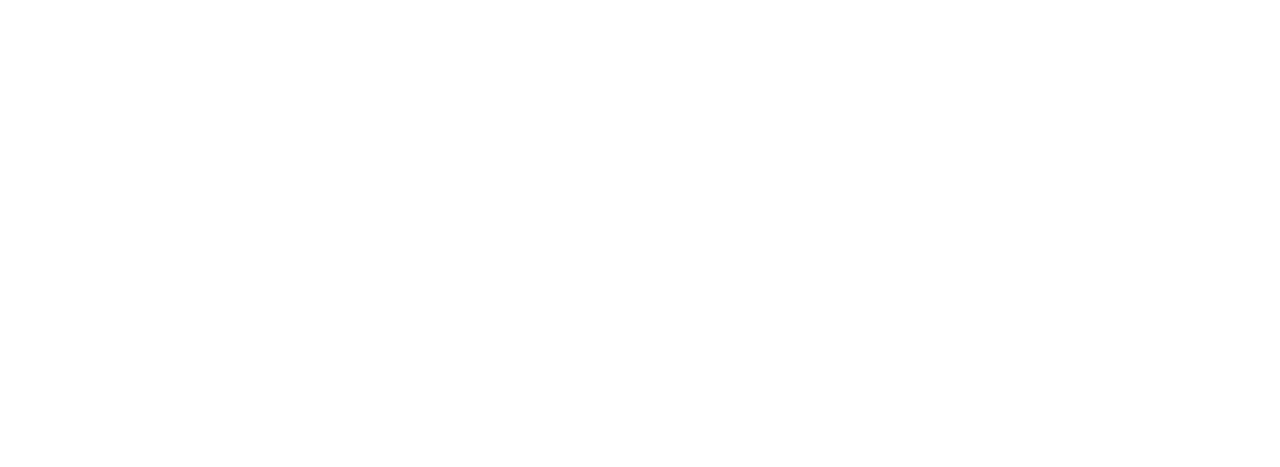
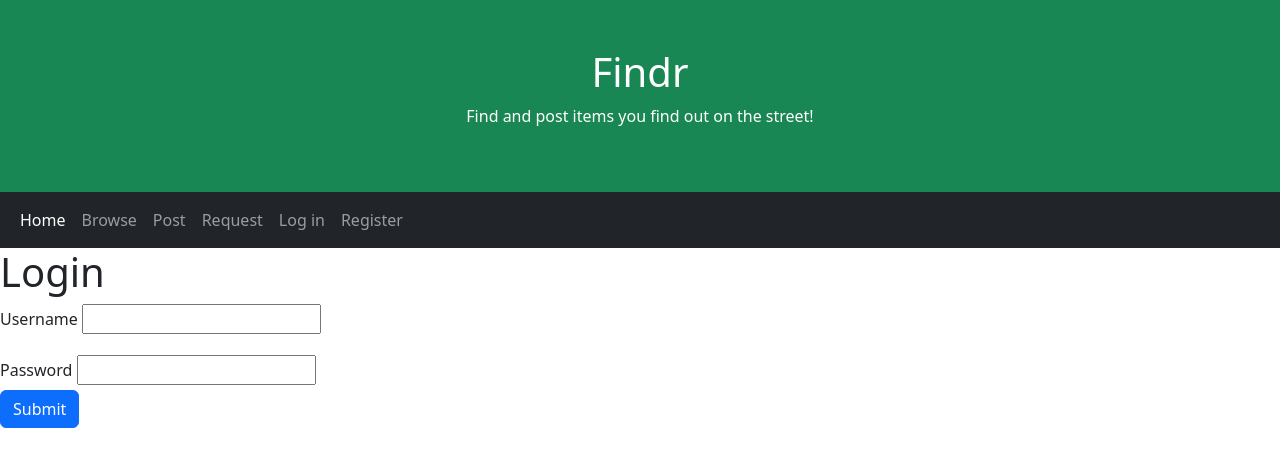
Before and after one commit to virenmparmar/HackNYU, a Django app: page /login in a window 1280 px wide. Before the commit the part shown is empty. Shown: the top 467 px of the page. Run offline with Django 4.2, Linux system fonts and the light colour scheme.

Commit message:
ADD added links to base.html, created login functionalities in views and html file

```diff
--- a/finder/findR/views.py
+++ b/finder/findR/views.py
@@ -22,12 +22,19 @@ def register(request):
 
 def login(request):
     if(request.method == "POST"):
-        user = User.objects.get(username=request.POST["username"])
-        if(user.check_password(request.POST["password"])):
-            return render(request, "add_listing.html")
-    else:
-        message = "Invalid username or password"
-        return render(request, "login.html", {"message": message})
+        print(request.POST)
+        try:
+            user = User.objects.get(username=request.POST["username"])
+            if(user.check_password(request.POST["password"])):
+                return render(request, "add_listing.html")
+            else:
+                message = "Invalid password"
+                return render(request, "login.html", {"message": message})
+        except:
+            message = "Username doesn't exist"
+            return render(request, "login.html", {"message": message})
+    elif(request.method == "GET"):
+        return render(request, "login.html")
 
 def add_listing(request):
     if(request.method == "POST"):
--- a/templates/base.html
+++ b/templates/base.html
@@ -23,7 +23,7 @@
     {% endblock %}
     {% block headscripts %}
     {% endblock %}
-    Findr</title>
+
     <meta charset="utf-8">
     <meta name="viewport" content="width=device-width, initial-scale=1">
     <link href="https://cdn.jsdelivr.net/npm/bootstrap@5.2.3/dist/css/bootstrap.min.css" rel="stylesheet">
@@ -58,7 +58,10 @@
                 <a class="nav-link" href="#">Request</a>
             </li>
             <li class="nav-item">
-                <a class="nav-link" href="#">Log in/Sign up</a>
+                <a class="nav-link" href="{%url 'findR:login' %}">Log in</a>
+            </li>
+            <li class="nav-item">
+                <a class="nav-link" href="{%url 'findR:register' %}">Register</a>
             </li>
         </ul>
     </div>
--- a/templates/login.html
+++ b/templates/login.html
@@ -0,0 +1,25 @@
+{% extends "base.html" %}
+
+{% block content %}
+
+
+<h1>Login</h1>
+<form action="{% url 'findR:login' %}" class="login" method="POST">
+    {% csrf_token %}
+    <div class="mb-3">
+        <label for="username" class="form-label">Username</label>
+        <input type = "text", id="username", name="username">
+    </div>
+    <div>
+        <label for="password" class="form-label">Password</label>
+        <input type = "password", id="password", name="password">
+    </div>
+    <input type="submit" class="btn btn-primary">
+</form>
+
+{% if message %}
+<p> {{ message }} </p>
+{% endif %}
+
+
+{% endblock %}
```
